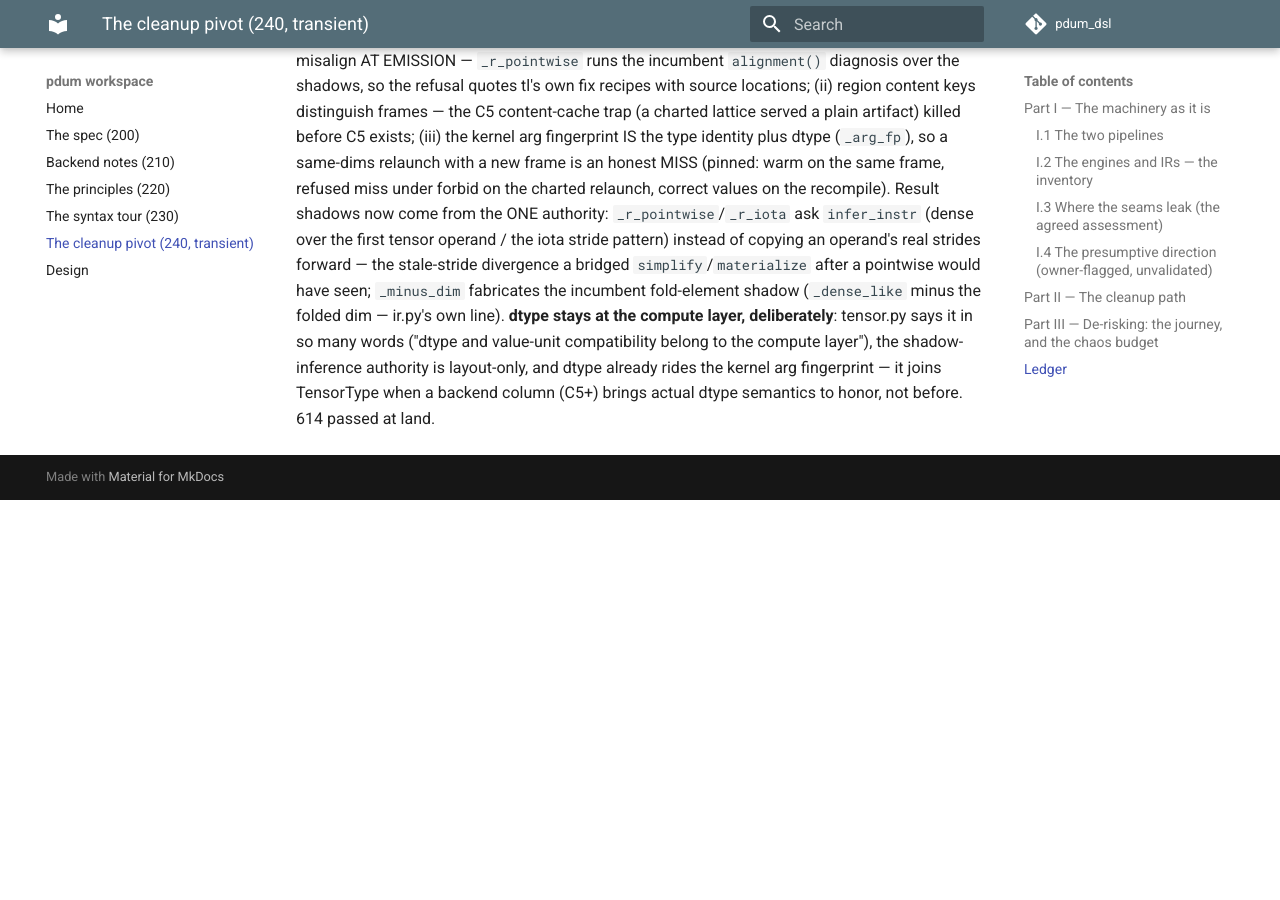
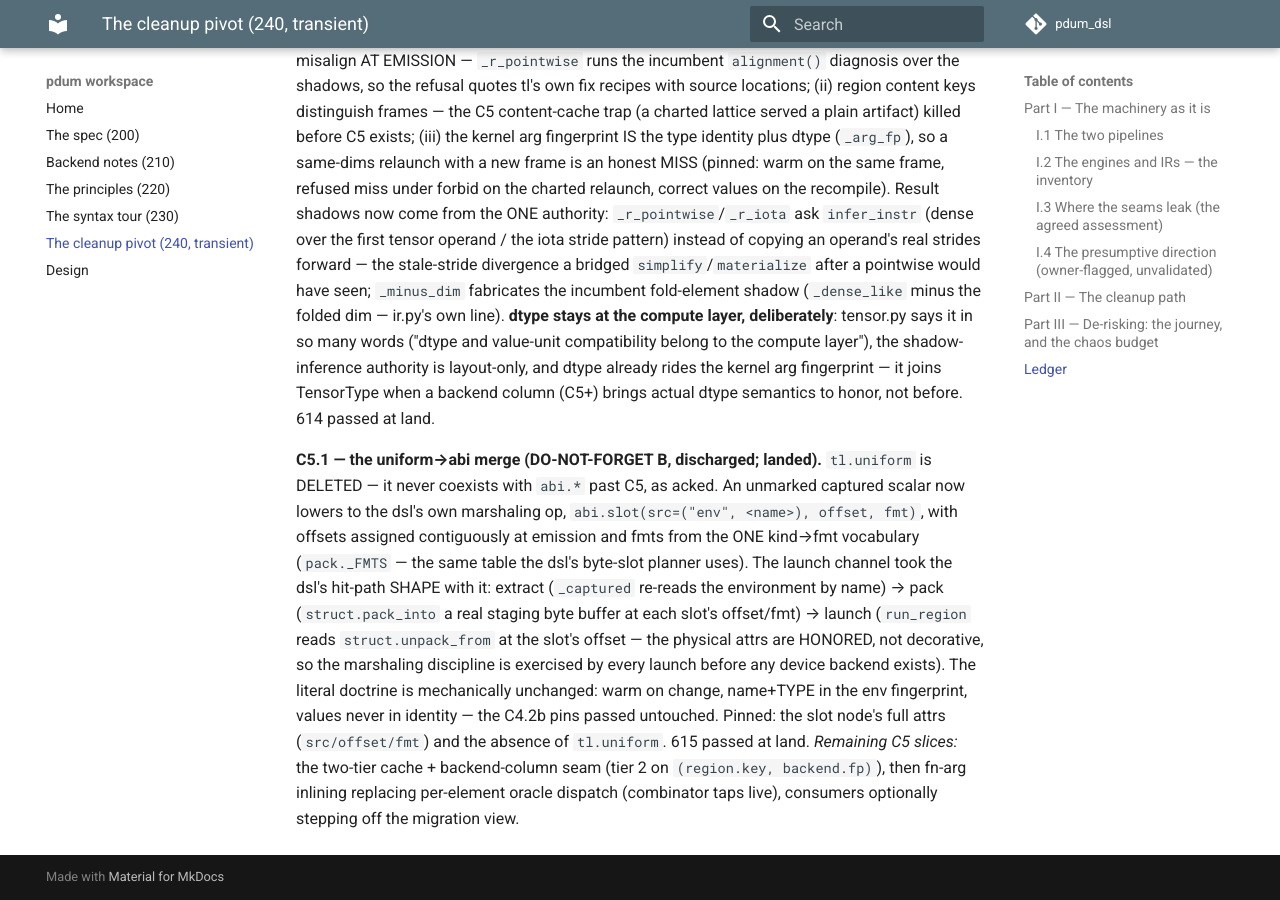
Before and after one commit to habemus-papadum/pdum_dsl, an MkDocs documentation site: the page built from docs/design/240_cleanup-pivot.md, in a window 1280 px wide and 900 px high, scrolled down 12515 px. Built offline with MkDocs 1.6.1 and Material for MkDocs 9.7.7, drawn with Linux system fonts in a browser that asks for light colours; comment, search, counter and statistics services are not loaded; before the commit the page ends 13015 px from its top, so only the background shows below that.

Commit message:
kernel: tl.uniform merges into abi.slot (240 C5.1, do-not-forget B)
Unmarked captured scalars lower to abi.slot(src=("env", name), offset,
fmt) — offsets contiguous at emission, fmts from pack._FMTS (the one
kind->fmt home). The launch channel takes the dsl hit-path shape:
extract -> struct.pack_into a real staging buffer -> run_region
unpacks at offset/fmt, so the physical attrs are honored by every
launch. Literal doctrine unchanged (warm on change, name+TYPE keyed).
tl.uniform is deleted; pinned both the slot attrs and its absence.

Co-Authored-By: Claude Fable 5 <noreply@anthropic.com>
Claude-Session: https://claude.ai/code/session_01R3fb1TG8xEXk6AXPYP6TSz

```diff
--- a/docs/design/240_cleanup-pivot.md
+++ b/docs/design/240_cleanup-pivot.md
@@ -656,3 +656,24 @@ to the compute layer"), the shadow-inference authority is layout-only,
 and dtype already rides the kernel arg fingerprint — it joins
 TensorType when a backend column (C5+) brings actual dtype semantics
 to honor, not before. 614 passed at land.
+
+**C5.1 — the uniform→abi merge (DO-NOT-FORGET B, discharged;
+landed).** `tl.uniform` is DELETED — it never coexists with `abi.*`
+past C5, as acked. An unmarked captured scalar now lowers to the dsl's
+own marshaling op, `abi.slot(src=("env", <name>), offset, fmt)`, with
+offsets assigned contiguously at emission and fmts from the ONE
+kind→fmt vocabulary (`pack._FMTS` — the same table the dsl's byte-slot
+planner uses). The launch channel took the dsl's hit-path SHAPE with
+it: extract (`_captured` re-reads the environment by name) → pack
+(`struct.pack_into` a real staging byte buffer at each slot's
+offset/fmt) → launch (`run_region` reads `struct.unpack_from` at the
+slot's offset — the physical attrs are HONORED, not decorative, so
+the marshaling discipline is exercised by every launch before any
+device backend exists). The literal doctrine is mechanically
+unchanged: warm on change, name+TYPE in the env fingerprint, values
+never in identity — the C4.2b pins passed untouched. Pinned: the slot
+node's full attrs (`src/offset/fmt`) and the absence of `tl.uniform`.
+615 passed at land. *Remaining C5 slices:* the two-tier cache +
+backend-column seam (tier 2 on `(region.key, backend.fp)`), then
+fn-arg inlining replacing per-element oracle dispatch (combinator
+taps live), consumers optionally stepping off the migration view.
```
Also changed, not shown: 3 other files.
